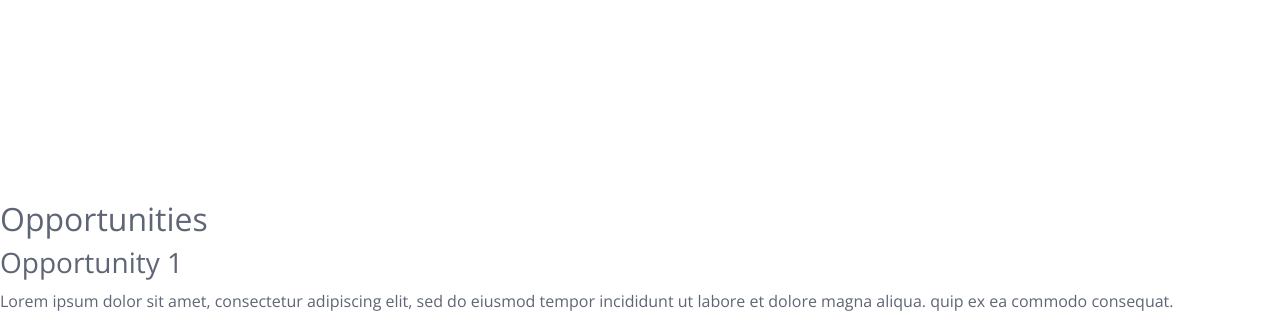
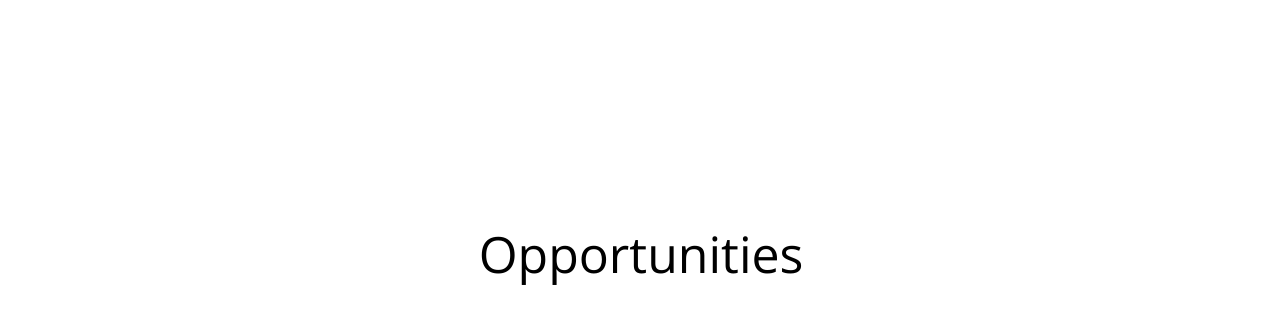
Before and after one commit to Eduhub-Community/eduhub-website, a PHP site: page / in a window 1280 px wide. Shown: the part 730-1057 px from the top of the page. Run offline with PHP 8.4, Linux system fonts and the light colour scheme.

Commit message:
Added opportunities section

```diff
--- a/css/stylee.css
+++ b/css/stylee.css
@@ -389,66 +389,52 @@
 	}
 
 	/* end of header */
+section#opportunities {
+	padding: 1.5rem 4rem;
+}
+
+.heading {
+	margin-bottom: 8rem;
+	align-items: center;
+	margin-left: 36%;
+	font-size: 50px;
+	color:black;
+}
+
+.list {
+	display: flex;
+	justify-content: space-around;
+	margin: 3rem auto 4rem auto;
+	align-items: center;
+}
+
+.list .text-content {
+	display: inline-block;
+	width: 45%;
+	background-color: lightgray;
+	padding: 1rem 3rem;
+}
+
+.list .illustration {
+	width: 35%;
+	display: flex;
+	align-items: center;
+}
+
+.list .illustration img {
+	width: 100%;
+}
+
+.list h3,.list p {
+	text-align: left;
+	margin: 2rem 0;
+	width: 100%;
+}
+
+.list h3 {
+	font-size: 2.6rem;
+	margin-bottom: 0;
+}
+
 }
 /* end of min-width 1200px */
-
-/* footer */
-footer{
-
-    bottom: 0;
-    left: 0;
-    right: 0;
-    background: #111;
-    height: auto;
-    width: 100vw;
-    padding-top: 40px;
-    color: #fff;
-}
-.footer-content{
-    display: flex;
-    align-items:  center;
-    justify-content: center;
-    flex-direction: column;
-    text-align: center;
-}
-.social-icons{
-    list-style: none;
-    display: flex;
-    align-items: center;
-    justify-content: center;
-    margin: 1rem 0 3rem 0;
-
-}
-.social-icons li{
-    margin: 0 10px;
-}
-.social-icons a{
-    text-decoration: none;
-    color:  #fff;
-    font-size: large;
-}
-.social-icons a i{
-font-size: 1.1rem;
-transition: color .4s ease;
-}
-.social-icons a:hover i{
-    color: aqua;
-}
-.footer-bottom{
-    background: #111;
-    width: 100vw;
-padding: 20px 0;
-text-align: center;
-}
-.footer-bottom p{
-    font-size:  14px;
-    word-spacing:  2px;
-    text-transform: capitalize;
-}
-.footer-bottom span{
-    text-transform: uppercase;
-
-    font-weight: 200;
-}
-
-/* end footer */
```
